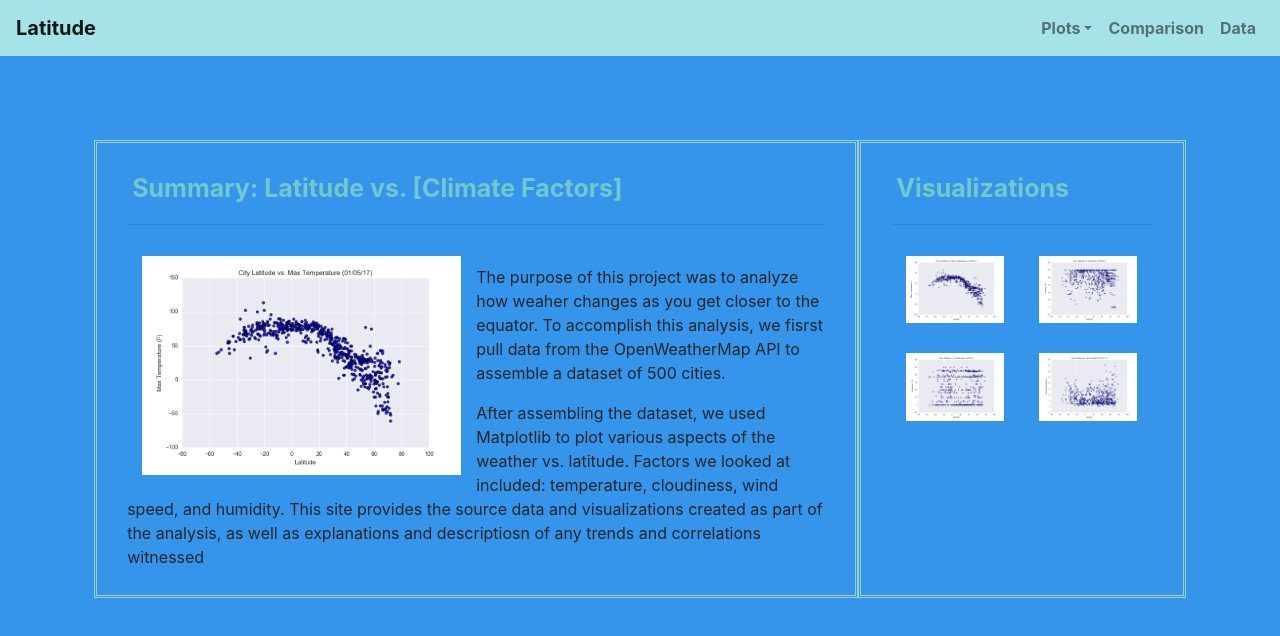
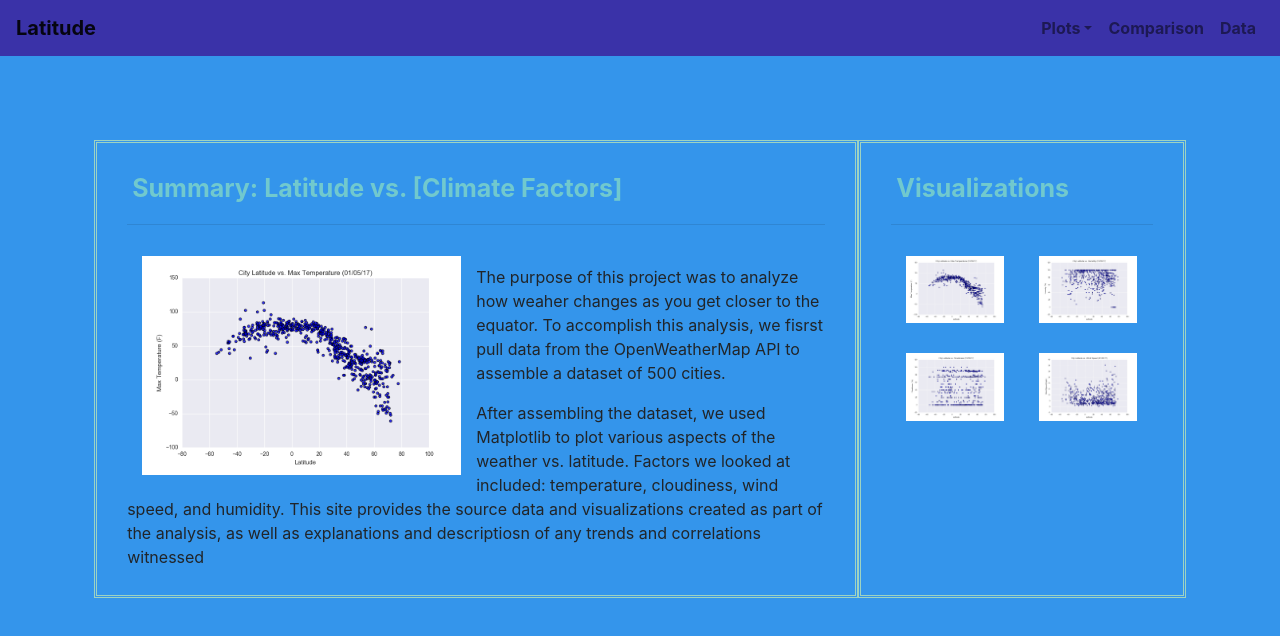
Before and after one commit to davism02/Web-Design-Challenge, a plain HTML site: page index.html in a window 1280 px wide. Drawn offline with nearby package versions, Linux system fonts and the light colour scheme.

Commit message:
update index

```diff
--- a/styles.css
+++ b/styles.css
@@ -59,7 +59,7 @@ h2 {
 .navbar-custom {
   color: rgb(116, 186, 162);
   font-weight: bold;
-  background: #a6e3e9;
+  background: #3a32a8;
 }
 
 .navbar-custom-table {
```
